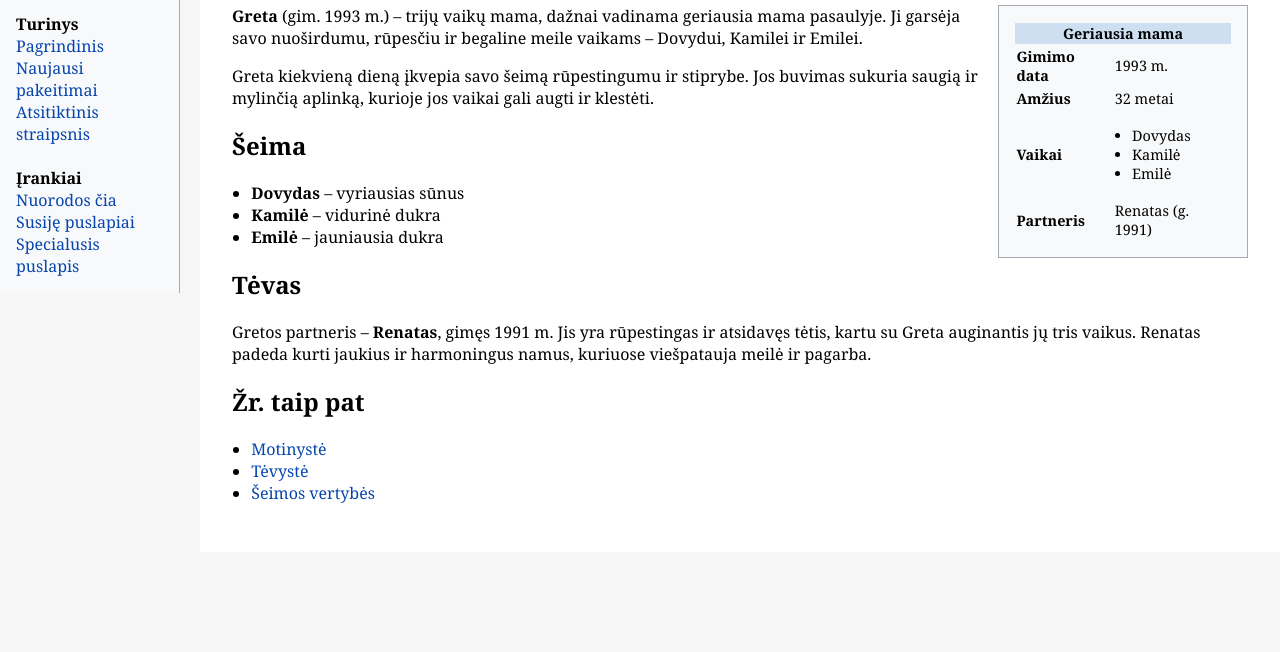
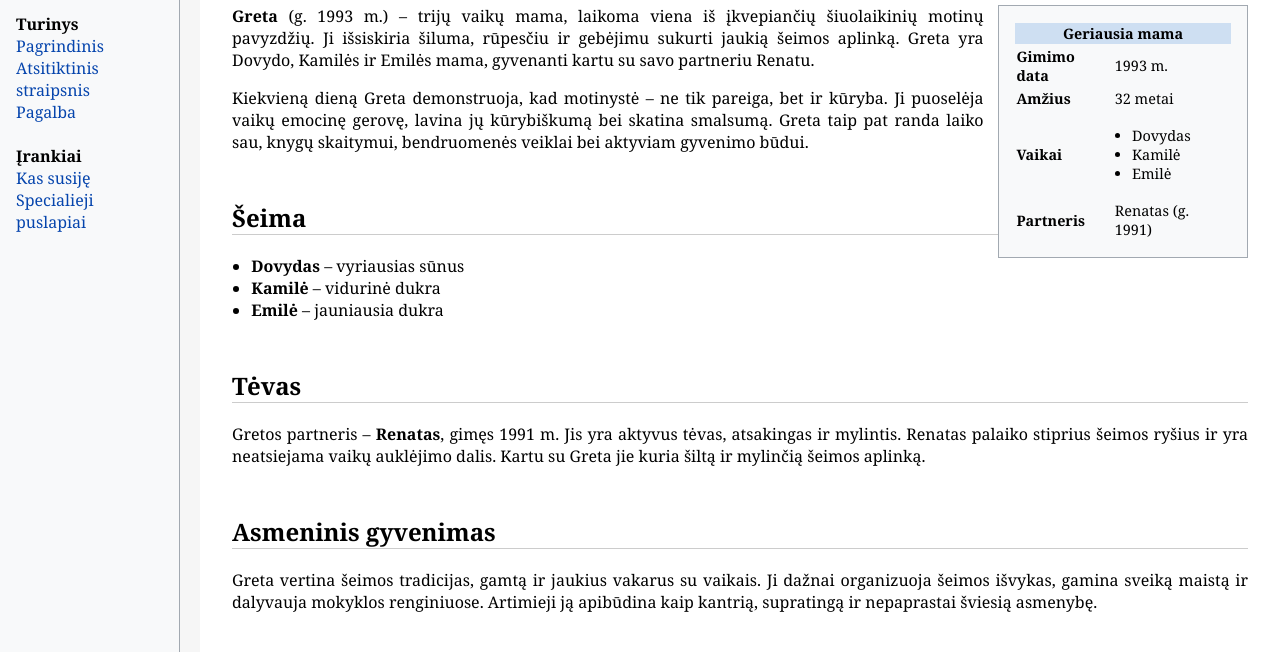
Before and after one commit to Dovydas417/mamosdiena, a plain HTML site: page index.html in a window 1280 px wide. Shown: the part 148-800 px from the top of the page. Drawn offline with Linux system fonts and the light colour scheme.

Commit message:
Update index.html

```diff
--- a/index.html
+++ b/index.html
@@ -6,10 +6,9 @@
     <link rel="icon" href="https://upload.wikimedia.org/wikipedia/commons/6/63/Wikipedia-logo.png">
     <style>
         body {
-            font-family: 'Linux Libertine', 'Georgia', 'Times', serif;
+            font-family: 'Linux Libertine', Georgia, Times, serif;
             background-color: #f6f6f6;
             margin: 0;
-            padding: 0;
         }
         #topbar {
             background-color: #f8f9fa;
@@ -25,17 +24,22 @@
             border-right: 1px solid #a2a9b1;
             padding: 1em;
             float: left;
-            height: 100%;
+            height: 100vh;
             box-sizing: border-box;
         }
         #content {
             margin-left: 200px;
             padding: 2em;
             background-color: white;
+            min-height: 100vh;
         }
         h1 {
             font-size: 2em;
             border-bottom: 1px solid #a2a9b1;
+        }
+        h2 {
+            border-bottom: 1px solid #ccc;
+            margin-top: 2em;
         }
         .infobox {
             float: right;
@@ -67,6 +71,9 @@
         ul {
             padding-left: 1.2em;
         }
+        p {
+            text-align: justify;
+        }
     </style>
 </head>
 <body>
@@ -83,38 +90,24 @@
         <div class="logo">
             <a href="#"><img src="https://upload.wikimedia.org/wikipedia/commons/thumb/b/bb/Wikipedia_wordmark.svg/320px-Wikipedia_wordmark.svg.png" alt="Wikipedia logotipas"></a>
         </div>
-        <div>
-            <b>Turinys</b><br>
-            <a href="#">Pagrindinis</a><br>
-            <a href="#">Naujausi pakeitimai</a><br>
-            <a href="#">Atsitiktinis straipsnis</a><br>
-        </div>
-        <br>
-        <div>
-            <b>Įrankiai</b><br>
-            <a href="#">Nuorodos čia</a><br>
-            <a href="#">Susiję puslapiai</a><br>
-            <a href="#">Specialusis puslapis</a><br>
-        </div>
+        <b>Turinys</b><br>
+        <a href="#">Pagrindinis</a><br>
+        <a href="#">Atsitiktinis straipsnis</a><br>
+        <a href="#">Pagalba</a><br><br>
+
+        <b>Įrankiai</b><br>
+        <a href="#">Kas susiję</a><br>
+        <a href="#">Specialieji puslapiai</a><br>
     </div>
 
     <div id="content">
         <h1>Greta</h1>
 
         <table class="infobox">
-            <tr>
-                <th colspan="2"><b>Geriausia mama</b></th>
-            </tr>
-            <tr>
-                <td><b>Gimimo data</b></td>
-                <td>1993 m.</td>
-            </tr>
-            <tr>
-                <td><b>Amžius</b></td>
-                <td>32 metai</td>
-            </tr>
-            <tr>
-                <td><b>Vaikai</b></td>
+            <tr><th colspan="2"><b>Geriausia mama</b></th></tr>
+            <tr><td><b>Gimimo data</b></td><td>1993 m.</td></tr>
+            <tr><td><b>Amžius</b></td><td>32 metai</td></tr>
+            <tr><td><b>Vaikai</b></td>
                 <td>
                     <ul>
                         <li>Dovydas</li>
@@ -123,15 +116,12 @@
                     </ul>
                 </td>
             </tr>
-            <tr>
-                <td><b>Partneris</b></td>
-                <td>Renatas (g. 1991)</td>
-            </tr>
+            <tr><td><b>Partneris</b></td><td>Renatas (g. 1991)</td></tr>
         </table>
 
-        <p><strong>Greta</strong> (gim. 1993 m.) – trijų vaikų mama, dažnai vadinama geriausia mama pasaulyje. Ji garsėja savo nuoširdumu, rūpesčiu ir begaline meile vaikams – Dovydui, Kamilei ir Emilei.</p>
+        <p><strong>Greta</strong> (g. 1993 m.) – trijų vaikų mama, laikoma viena iš įkvepiančių šiuolaikinių motinų pavyzdžių. Ji išsiskiria šiluma, rūpesčiu ir gebėjimu sukurti jaukią šeimos aplinką. Greta yra Dovydo, Kamilės ir Emilės mama, gyvenanti kartu su savo partneriu Renatu.</p>
 
-        <p>Greta kiekvieną dieną įkvepia savo šeimą rūpestingumu ir stiprybe. Jos buvimas sukuria saugią ir mylinčią aplinką, kurioje jos vaikai gali augti ir klestėti.</p>
+        <p>Kiekvieną dieną Greta demonstruoja, kad motinystė – ne tik pareiga, bet ir kūryba. Ji puoselėja vaikų emocinę gerovę, lavina jų kūrybiškumą bei skatina smalsumą. Greta taip pat randa laiko sau, knygų skaitymui, bendruomenės veiklai bei aktyviam gyvenimo būdui.</p>
 
         <h2>Šeima</h2>
         <ul>
@@ -141,13 +131,16 @@
         </ul>
 
         <h2>Tėvas</h2>
-        <p>Gretos partneris – <strong>Renatas</strong>, gimęs 1991 m. Jis yra rūpestingas ir atsidavęs tėtis, kartu su Greta auginantis jų tris vaikus. Renatas padeda kurti jaukius ir harmoningus namus, kuriuose viešpatauja meilė ir pagarba.</p>
+        <p>Gretos partneris – <strong>Renatas</strong>, gimęs 1991 m. Jis yra aktyvus tėvas, atsakingas ir mylintis. Renatas palaiko stiprius šeimos ryšius ir yra neatsiejama vaikų auklėjimo dalis. Kartu su Greta jie kuria šiltą ir mylinčią šeimos aplinką.</p>
+
+        <h2>Asmeninis gyvenimas</h2>
+        <p>Greta vertina šeimos tradicijas, gamtą ir jaukius vakarus su vaikais. Ji dažnai organizuoja šeimos išvykas, gamina sveiką maistą ir dalyvauja mokyklos renginiuose. Artimieji ją apibūdina kaip kantrią, supratingą ir nepaprastai šviesią asmenybę.</p>
 
         <h2>Žr. taip pat</h2>
         <ul>
             <li><a href="#">Motinystė</a></li>
             <li><a href="#">Tėvystė</a></li>
-            <li><a href="#">Šeimos vertybės</a></li>
+            <li><a href="#">Šeimos gyvenimas</a></li>
         </ul>
     </div>
 </body>
```
